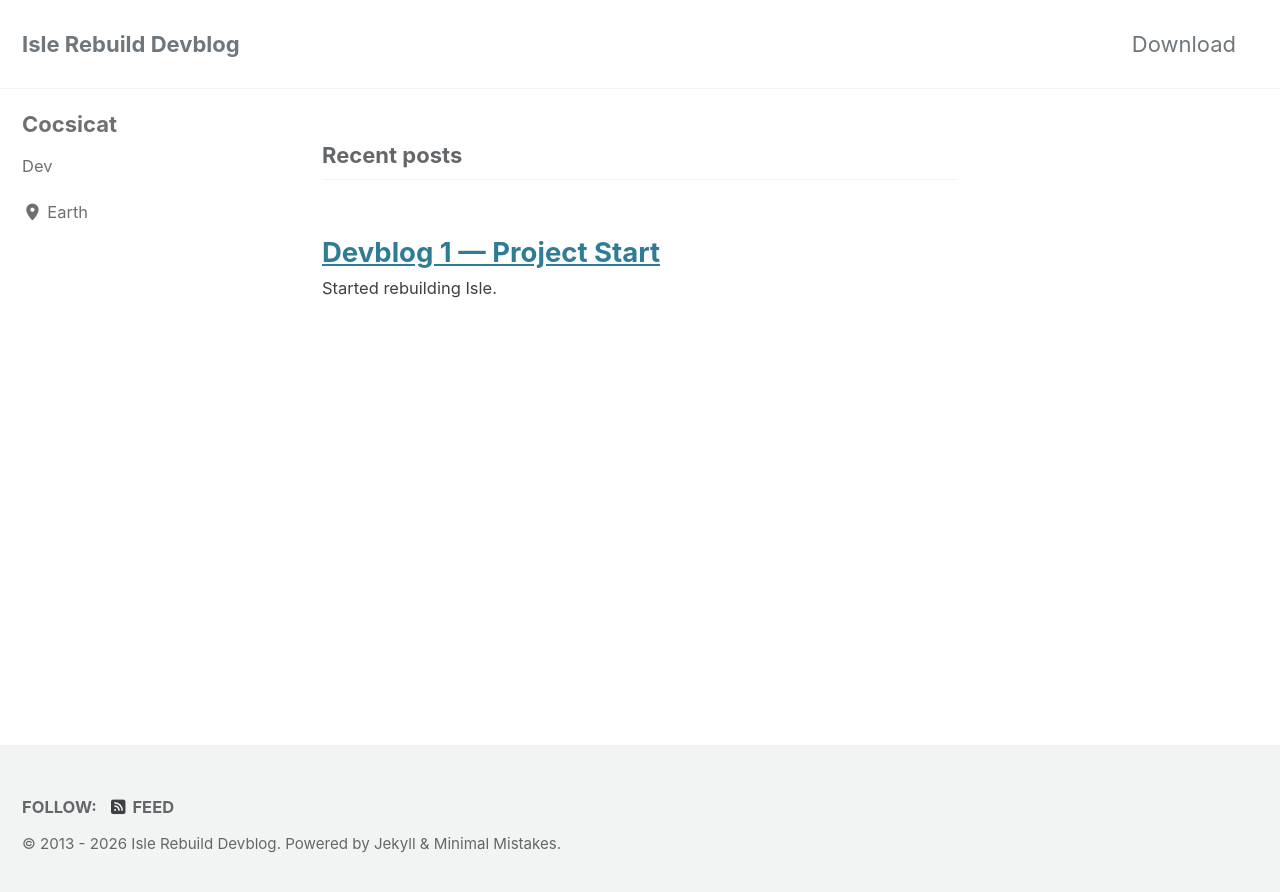
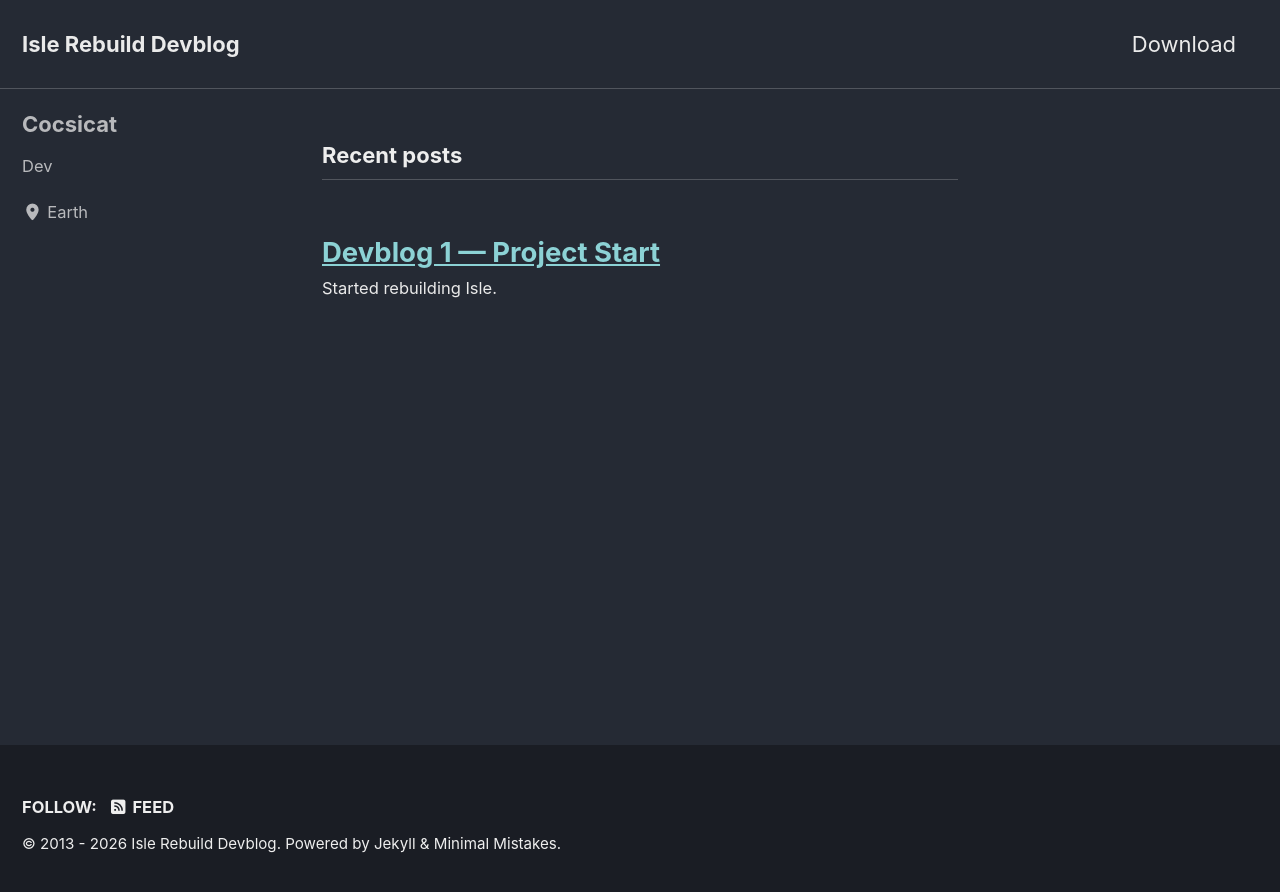
Before and after one commit to Cocsicat/IsleRebuild, a Jekyll site: the page built from index.html, in a window 1280 px wide. Shown: the top 892 px of the page. Built offline with Jekyll 4.4.1, drawn with Linux system fonts in a browser that asks for light colours; cached includes are drawn as plain includes; the list of posts is cut into pages by our own code.

Commit message:
Test dark skin

```diff
--- a/_config.yml
+++ b/_config.yml
@@ -12,7 +12,7 @@
 
 # theme                  : "minimal-mistakes-jekyll"
 # remote_theme           : "mmistakes/minimal-mistakes"
-minimal_mistakes_skin    : "default" # "air", "aqua", "contrast", "dark", "dirt", "neon", "mint", "plum", "sunrise", "catppuccin_latte", "catppuccin_mocha"
+minimal_mistakes_skin    : "dark" # "air", "aqua", "contrast", "dark", "dirt", "neon", "mint", "plum", "sunrise", "catppuccin_latte", "catppuccin_mocha"
 
 # Site Settings
 locale                   : "en-US"
```
